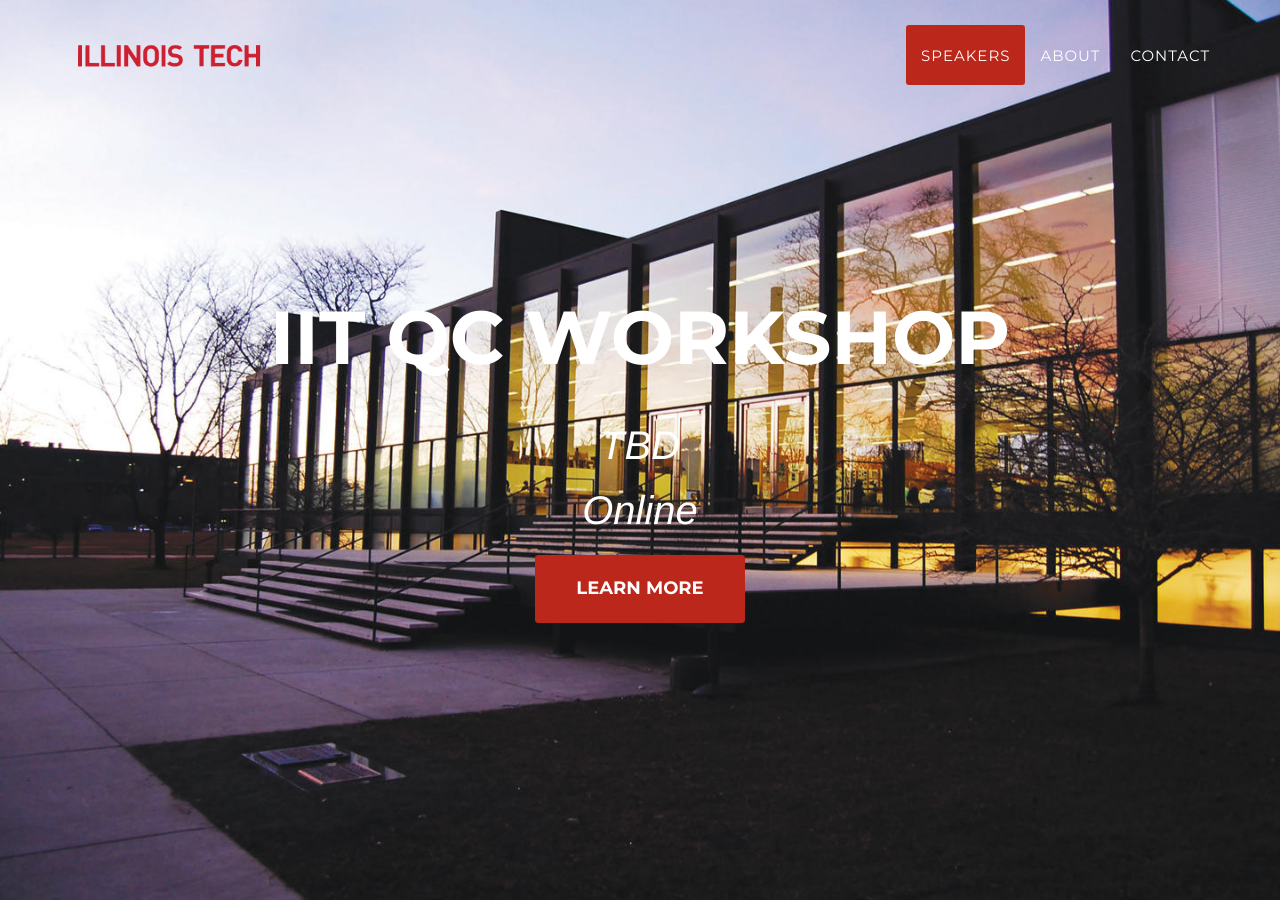
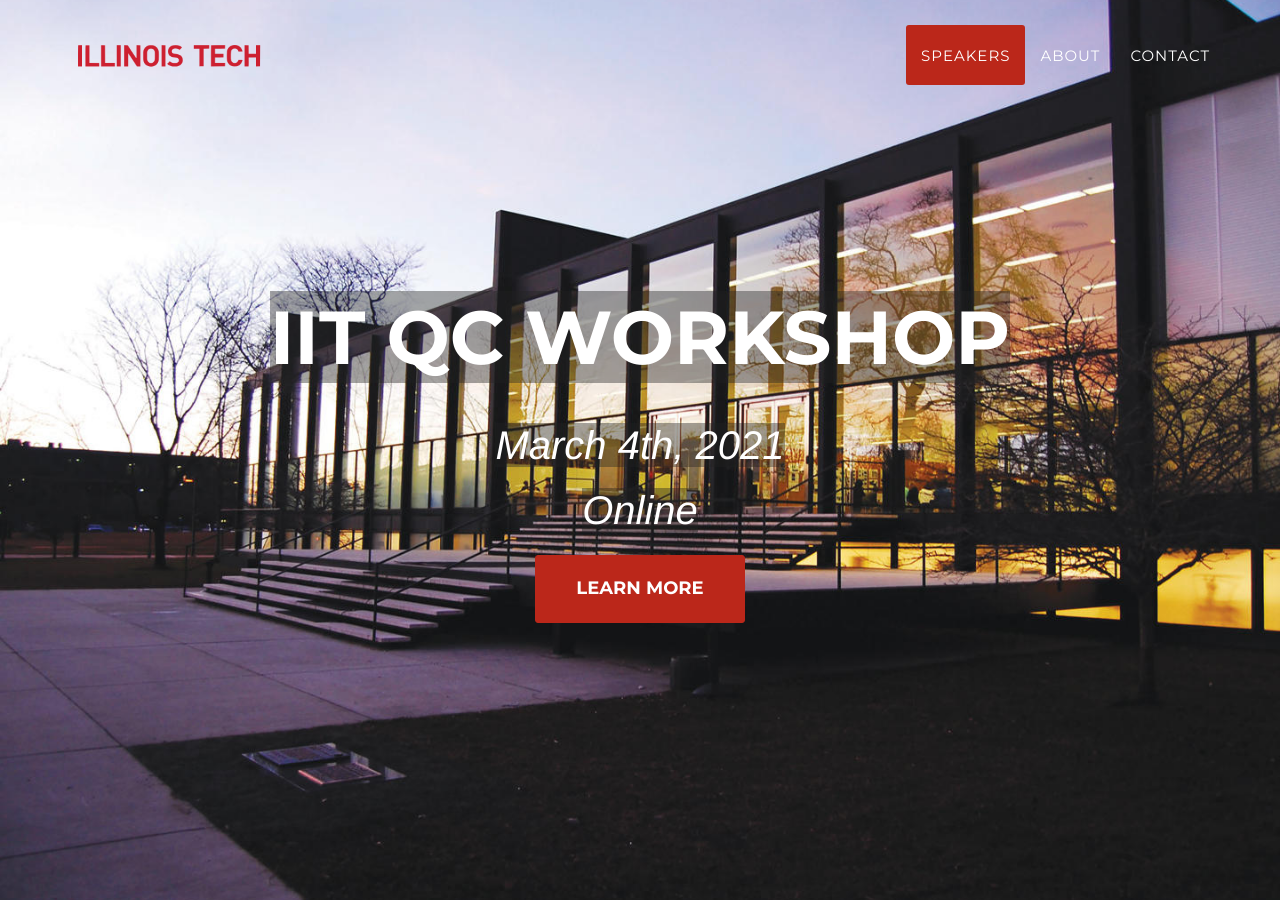
Before and after one commit to pedrorrivero/iit-qc-workshop, a Jekyll site: the page built from _pages/index.html, in a window 1280 px wide and 900 px high. Built offline with Jekyll 4.4.1, drawn with Linux system fonts in a browser that asks for light colours; some web fonts are replaced.

Commit message:
Added color background to home text

```diff
--- a/_config.yml
+++ b/_config.yml
@@ -4,7 +4,7 @@
 
 # Info
 title: IIT QC Workshop
-date: TBD
+date: March 4th, 2021
 location: Online
 description: > # this means to ignore newlines until "baseurl:"
   Your description
--- a/_includes/html/header-home.html
+++ b/_includes/html/header-home.html
@@ -9,7 +9,7 @@
                     <span class="icon-bar"></span>
                     <span class="icon-bar"></span>
                 </button>
-                <a class="navbar-brand page-scroll" href="{{ site.baseurl }}/"><img src="{{"/img/logo-transparent.png" | relative_url }}" style="margin-top:-5px" width="200px" alt="logo"></a>
+                <a class="navbar-brand page-scroll" href="{{ site.baseurl }}/"><img src="{{"/img/logo.png" | relative_url }}" style="margin-top:-5px" width="200px" alt="logo"></a>
             </div>
 
             <!-- Collect the nav links, forms, and other content for toggling -->
--- a/_includes/html/header.html
+++ b/_includes/html/header.html
@@ -9,7 +9,7 @@
                     <span class="icon-bar"></span>
                     <span class="icon-bar"></span>
                 </button>
-                <a class="navbar-brand page-scroll" href="{{ site.baseurl }}/"><img src="{{"/img/logo-transparent.png" | relative_url }}" style="margin-top:-5px" width="200px" alt="logo"></a>
+                <a class="navbar-brand page-scroll" href="{{ site.baseurl }}/"><img src="{{"/img/logo.png" | relative_url }}" style="margin-top:-5px" width="200px" alt="logo"></a>
             </div>
 
             <!-- Collect the nav links, forms, and other content for toggling -->
--- a/_layouts/home.html
+++ b/_layouts/home.html
@@ -11,9 +11,13 @@
     <header>
         <div class="container">
             <div class="intro-text">
-                <div class="intro-heading">{{ site.title }}<br></div>
-                <div class="intro-lead-in">{{ site.date }}</div>
-                <div class="intro-lead-in">{{ site.location }}</div>
+                <div class="intro-heading">
+                  <span>{{ site.title }}</span><br>
+                </div><div class="intro-lead-in">
+                  <span>{{ site.date }}</span>
+                </div><div class="intro-lead-in">
+                  <span>{{ site.location }}</span>
+                </div>
                 <a href="#intro" class="page-scroll btn btn-xl">Learn more</a>
             </div>
         </div>
```
Also changed, not shown: _includes/css/agency.css (+9 -1 lines), _public/img/logo.png (renamed from _public/img/logo-transparent.png), _public/img/map.png (renamed from _public/img/map-image.png).
